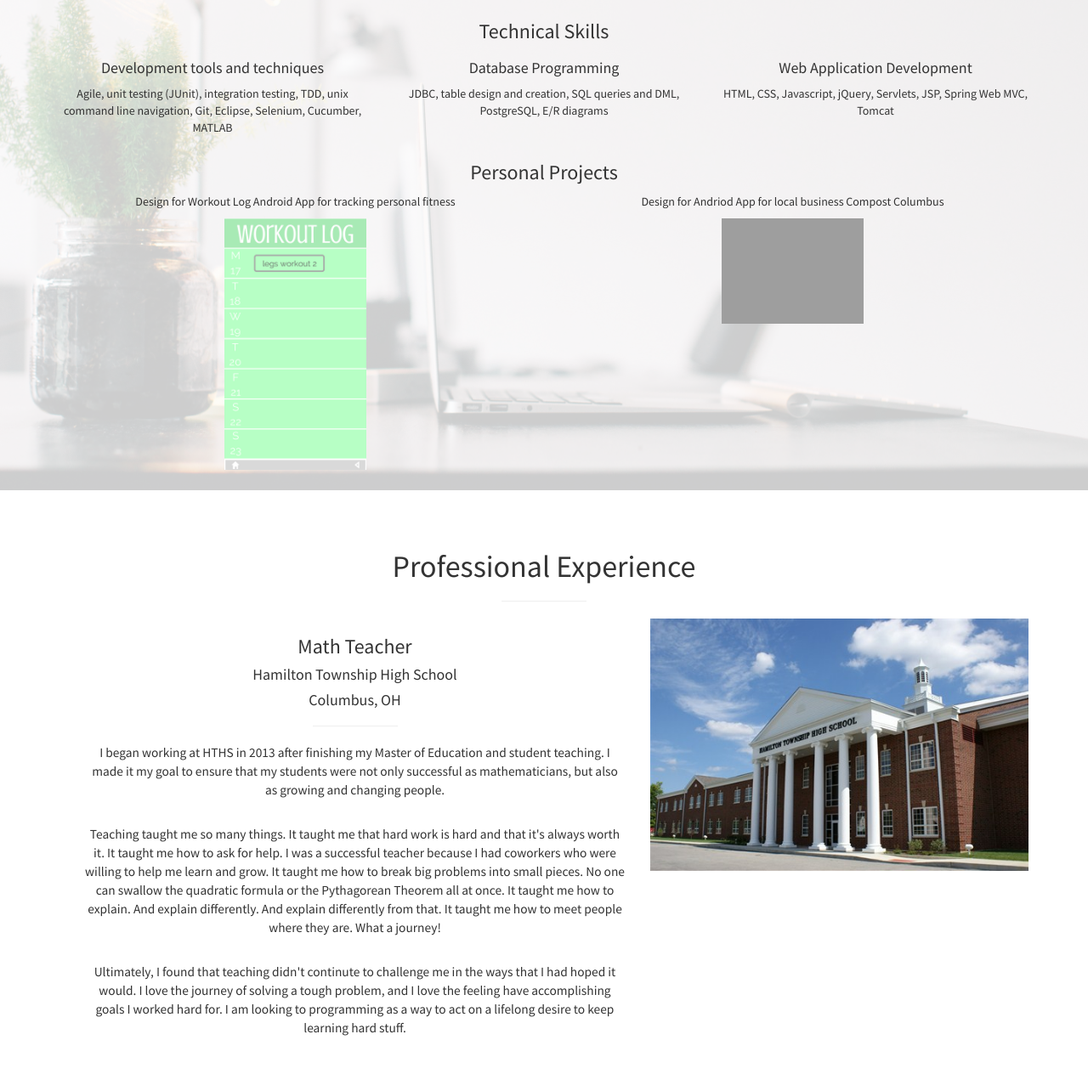
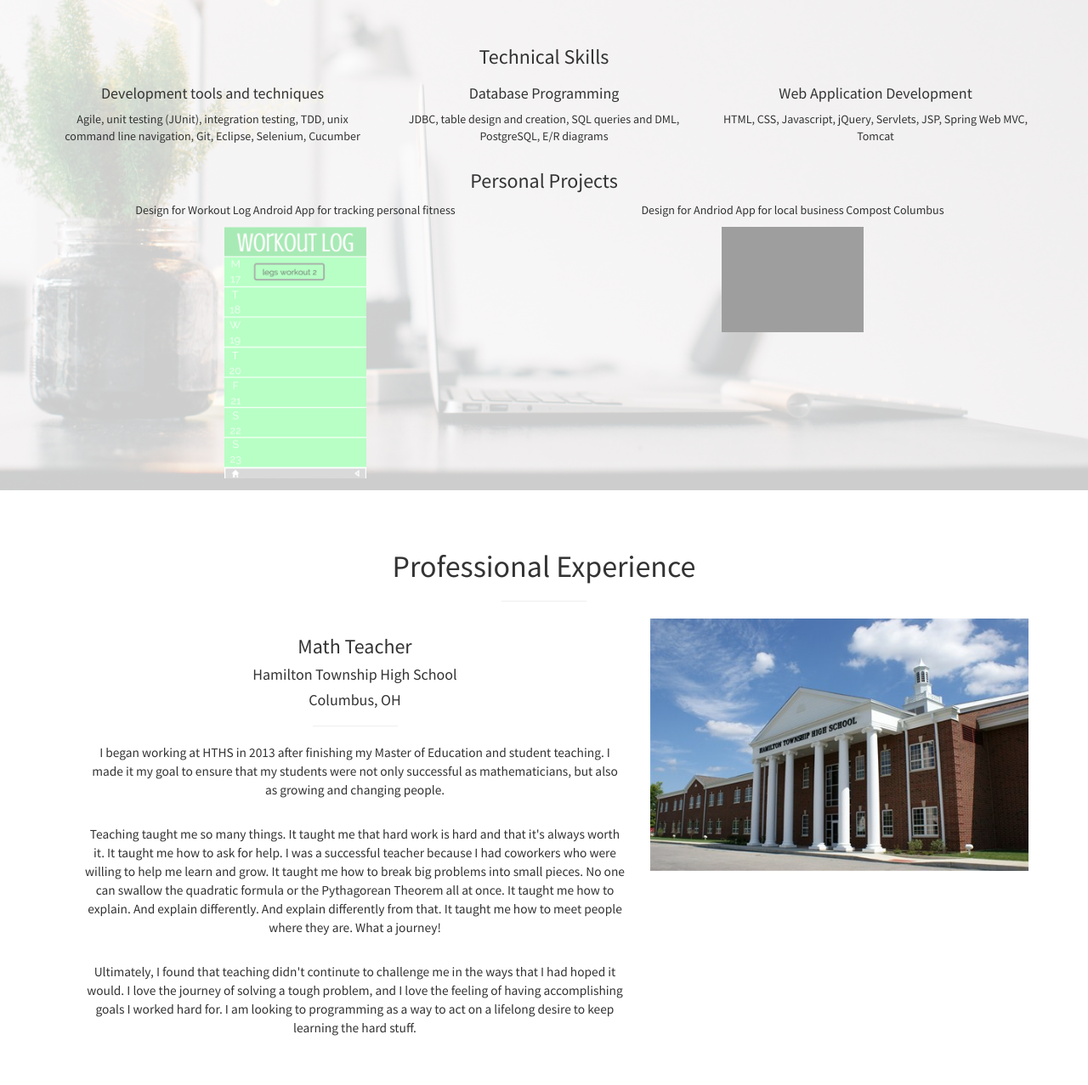
Before and after one commit to rebeccadeluca/rebeccadeluca.github.io, a plain HTML site: page index.html in a window 1280 px wide. Shown: the part 1823-3100 px from the top of the page at 85% size. Drawn offline with nearby package versions, Linux system fonts and the light colour scheme; grey boxes are pictures that could not be loaded.

Commit message:
fixing typos

```diff
--- a/index.html
+++ b/index.html
@@ -173,11 +173,11 @@
 			    <h3>Tech Elevator</h3>
 			    <p>I am currently enrolled at Tech Elevator as a Java Development Boot Camp Student. During my 14 weeks in the boot camp, I am learning how to develop dynamic web based software systems using the Java language fundamentals, the principles of object-oriented programming, web application development, database programming, and development tools and techniquies. The program is demanding and fast-paced, and I love it. A few projects I have completed include <a href="#">vending machine software</a> in Java using OOP and i/o, a <a href="#">registration page</a> for national park campsites in Java and PostgreSQL using integration testing, and a <a href="#">web application</a> for weather information at national parks using servlets and JSP, Spring MVC, HTML, and CSS. I also created integration tests using Selenium and Cucumber.</p>
 			</div>
-			<div class="row">
+			<div class="row tech-skills">
 				<h3>Technical Skills</h3>
 				<div class="col-md-4 col-sm-12">
 					<h4>Development tools and techniques</h4>
-	      			<p>Agile, unit testing (JUnit), integration testing, TDD, unix command line navigation, Git, Eclipse, Selenium, Cucumber, MATLAB</p>
+	      			<p>Agile, unit testing (JUnit), integration testing, TDD, unix command line navigation, Git, Eclipse, Selenium, Cucumber</p>
 	      		</div>
 	      		<div class="col-md-4 col-sm-12">
 	      			<h4>Database Programming</h4>
@@ -276,7 +276,7 @@
                 <hr class="small">
                 <p style="font-size: 1.1em;">I began working at HTHS in 2013 after finishing my Master of Education and student teaching. I made it my goal to ensure that my students were not only successful as mathematicians, but also as growing and changing people.</p><br>
                 <p style="font-size: 1.1em;">Teaching taught me so many things. It taught me that hard work is hard and that it's always worth it. It taught me how to ask for help. I was a successful teacher because I had coworkers who were willing to help me learn and grow. It taught me how to break big problems into small pieces. No one can swallow the quadratic formula or the Pythagorean Theorem all at once. It taught me how to explain. And explain differently. And explain differently from that. It taught me how to meet people where they are. What a journey!</p><br>
-                <p style="font-size: 1.1em;">Ultimately, I found that teaching didn't continute to challenge me in the ways that I had hoped it would. I love the journey of solving a tough problem, and I love the feeling have accomplishing goals I worked hard for. I am looking to programming as a way to act on a lifelong desire to keep learning hard stuff.</p>
+                <p style="font-size: 1.1em;">Ultimately, I found that teaching didn't continute to challenge me in the ways that I had hoped it would. I love the journey of solving a tough problem, and I love the feeling of having accomplishing goals I worked hard for. I am looking to programming as a way to act on a lifelong desire to keep learning the hard stuff.</p>
                 </p>
               </div>
               <div class="col-md-5 col-sm-">
@@ -315,7 +315,7 @@
       <div class="container">
         <h1>About Becca</h1>
         <hr class="small">
-        	<h4>Hello! My friends and family call me Becca. I am happiest when I am creating. I am here to grow, learn, and spend time with people I love. Click on the image below for a glimpse into what makes me me!</h4>
+        	<h4>Hello! My friends and family call me Becca. I am happiest when I am creating. I am here to grow, learn, and spend time with people I love. <b>Click on the image</b> below for a glimpse into what makes me me!</h4>
 			<div class="col-md-8 col-md-offset-2">
 				<img class="img-responsive" src="wedding.jpg" onclick="openModal('beccaModal');currentSlide(1)" class="hover-shadow">
 			</div>
--- a/style.css
+++ b/style.css
@@ -464,3 +464,7 @@ img.hover-shadow {
     display: block;
     margin: 0 auto;
 }
+
+.tech-skills {
+  padding-top: 30px;
+}
```
